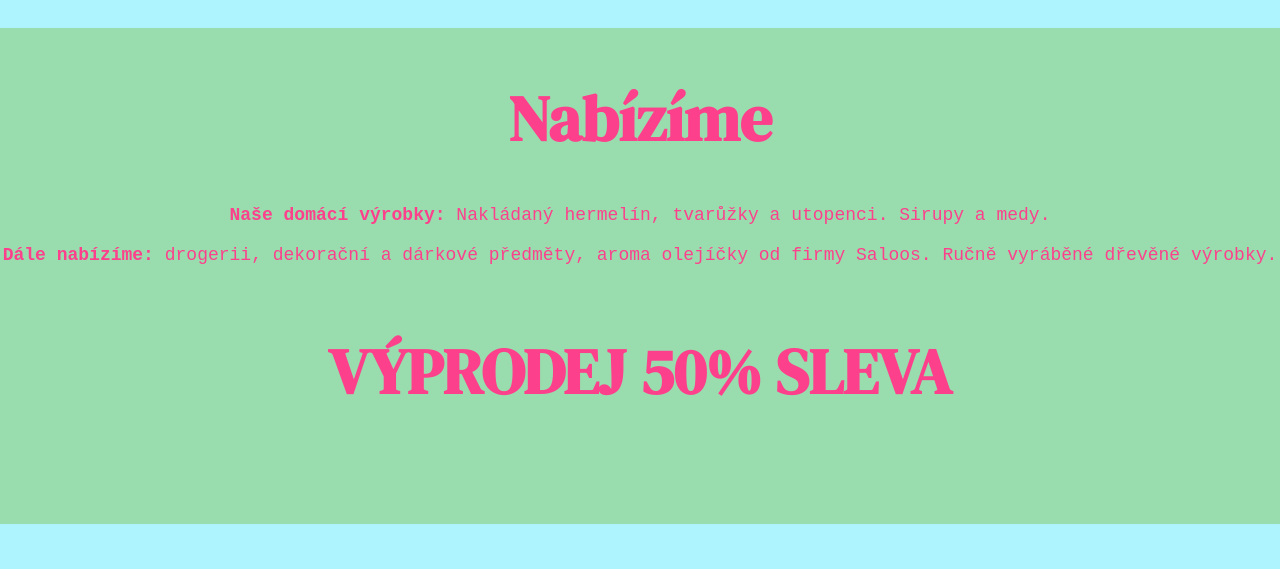
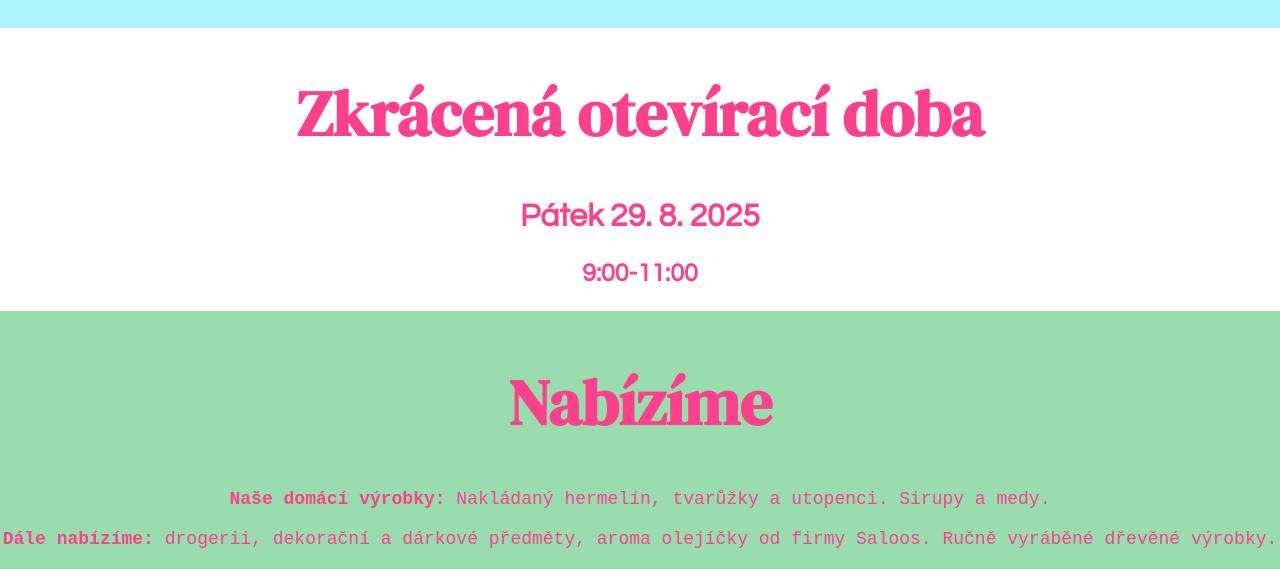
Before and after one commit to mikulicah/marketlisen.cz, a plain HTML site: page index.html in a window 1280 px wide. Shown: the part 230-799 px from the top of the page. Drawn offline with Linux system fonts and the light colour scheme.

Commit message:
zmena_oteviraci_doby

```diff
--- a/index.html
+++ b/index.html
@@ -30,8 +30,13 @@
 
         <div class="closed_zkraceno_1" style="display: none;">
             <h1>Zkrácená otevírací doba</h1>
-            <h2>Čtvrtek 21. 8. 2025</h2>
-            <h3>13:00-16:00</h3>
+            <h2>Pátek 29. 8. 2025</h2>
+            <h3>9:00-11:00</h3>
+        </div>
+
+        <div class="closed_forever_notification" style="display: none;">
+            <h1>Trvale zavřeno</h1>
+            <h2>Děkujeme</h2>
         </div>
 
         <div class="text">
@@ -125,17 +130,22 @@
         const ranges = [
             {
             className: "closed_zkraceno_1",
-            start: new Date("2025-08-18"),
-            end: new Date("2025-08-22"),
+            start: new Date("2025-08-24"),
+            end: new Date("2025-08-30"),
+            },
+            {
+            className: "closed_forever_notification",
+            start: new Date("2025-08-31"),
+            end: new Date("2025-12-31"),
             },
             {
             className: "opentime_from_147",
             start: new Date("2025-06-30"),
-            end: new Date("2025-08-31"),
+            end: new Date("2025-08-30"),
             },
             {
             className: "closed_forevers",
-            start: new Date("2025-09-01"),
+            start: new Date("2025-08-31"),
             end: new Date("2025-12-31"),
             },
         ];
```
